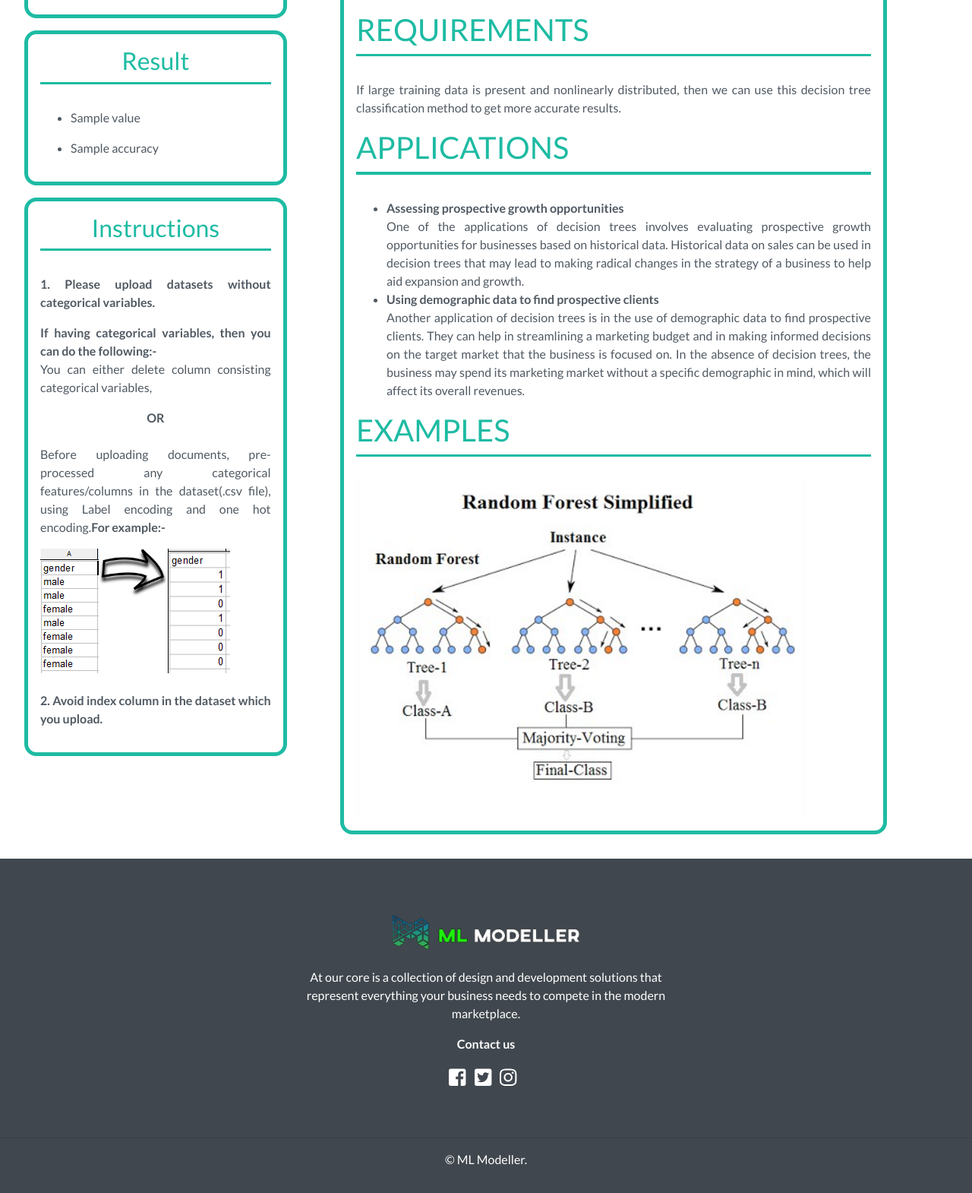
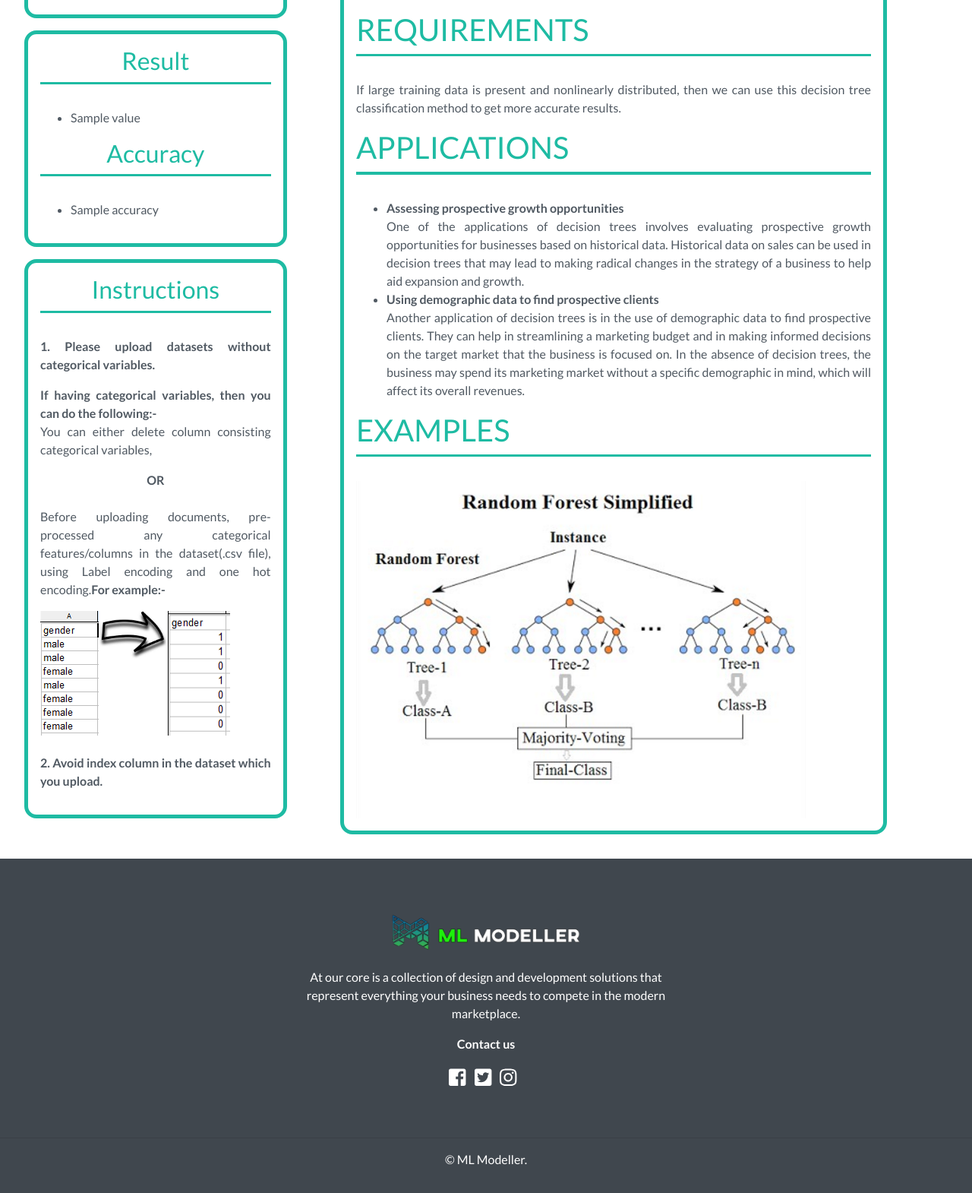
Before and after one commit to kartikeyahl/mlmodeller_blog, a Django app: template classification/templates/Classification/Sub-Categories/Random Forest.html in a window 1280 px wide. Shown: the part 873-2443 px from the top of the page at 76% size. Run offline with Django 3.2, Linux system fonts and the light colour scheme; the template is opened without the code that fills it: most values are stand-ins (such as "Sample title", 1, 10 or a date in 2020); some libraries are stand-ins or nearby versions.

Commit message:
Update Random Forest.html

```diff
--- a/classification/templates/Classification/Sub-Categories/Random Forest.html
+++ b/classification/templates/Classification/Sub-Categories/Random Forest.html
@@ -41,6 +41,10 @@
 							<li>{{value}}</li>
 						{% endfor %}
 						</ul>
+
+					<h2 class="text-center">Accuracy</h2>
+					<div class="description-underline"></div>
+					<p></p>
 					<ul>
 
 							<li>{{accuracy}}</li>
```
